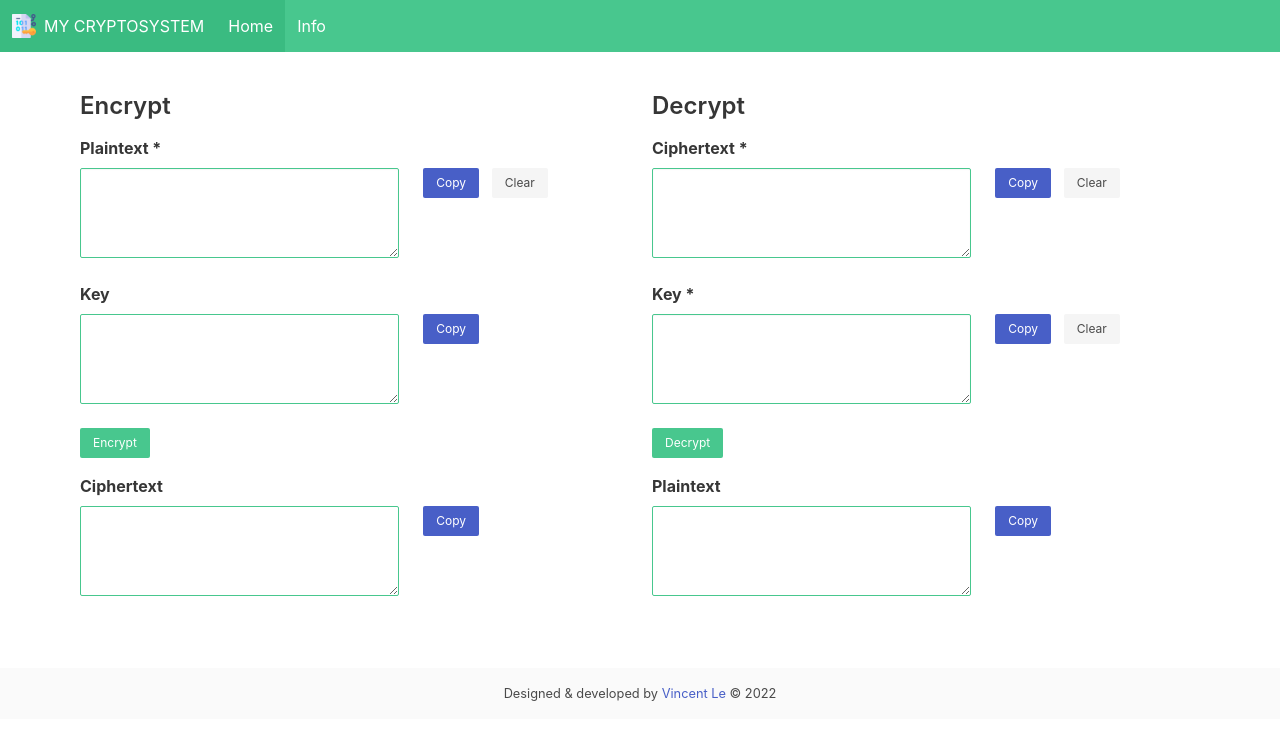
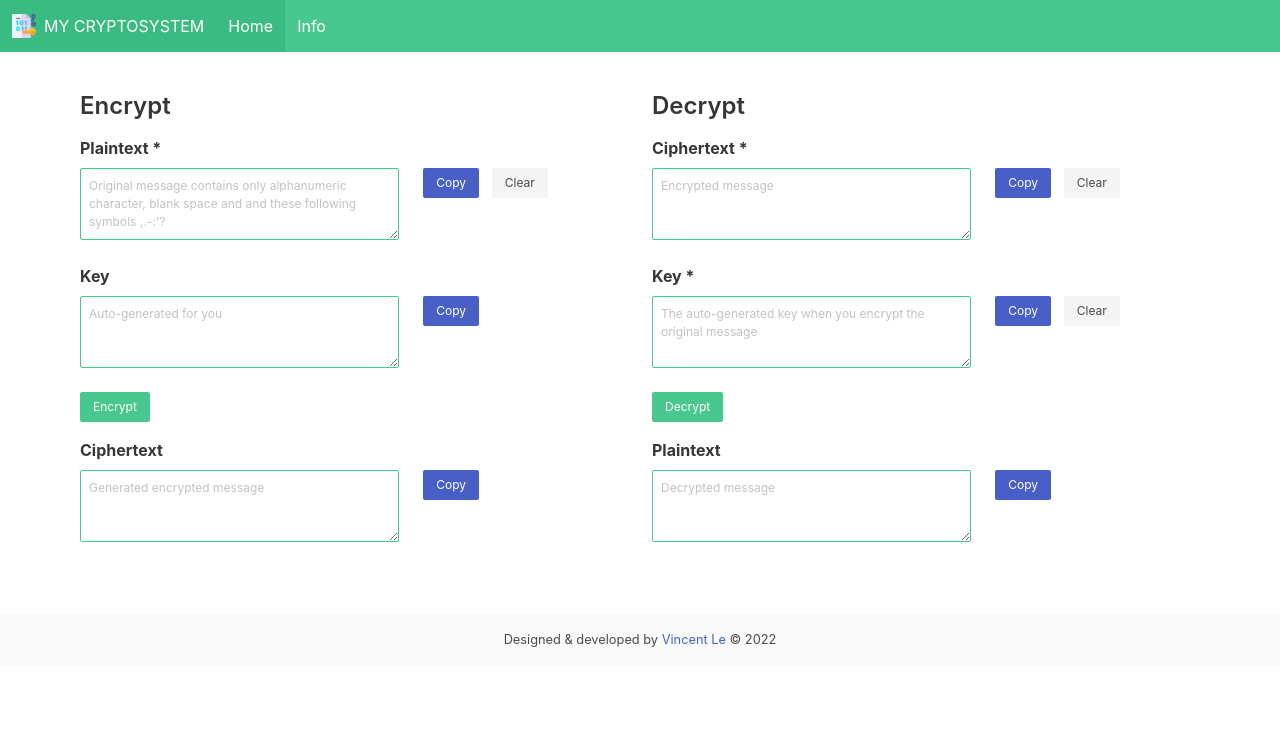
Before and after one commit to VincentLeV/my-cryptosystem-react-bulma, a React (Create React App) app: page / in a window 1280 px wide. Shown: the top 740 px of the page. Built offline with nearby package versions, Linux system fonts and the light colour scheme.

Commit message:
Improved UX, minor fixes

```diff
--- a/src/App.jsx
+++ b/src/App.jsx
@@ -23,7 +23,7 @@ const App = () => {
                             <DecryptForm />
                         </div>
                     ) : (
-                        <div className="section">
+                        <div className="section" style={{ minHeight: "77vh" }}>
                             <Info />
                         </div>
                     )
--- a/src/components/forms/DecryptForm.jsx
+++ b/src/components/forms/DecryptForm.jsx
@@ -18,6 +18,7 @@ const DecryptForm = () => {
       <TextAreaGroup
         id="cipherText"
         label="Ciphertext *"
+        placeholder="Encrypted message"
         value={cipherText}
         setValue={onCipherTextChange}
         onChange={(e) => onCipherTextChange(e.target.value)}
@@ -27,6 +28,7 @@ const DecryptForm = () => {
       <TextAreaGroup
         id="key"
         label="Key *"
+        placeholder="The auto-generated key when you encrypt the original message"
         value={key}
         setValue={onKeyChange}
         onChange={(e) => onKeyChange(e.target.value)}
@@ -45,6 +47,7 @@ const DecryptForm = () => {
       <TextAreaGroup
         id="plaintText"
         label="Plaintext"
+        placeholder="Decrypted message"
         value={plainText}
         readOnly
         showClearButton={false}
--- a/src/components/forms/EncryptForm.jsx
+++ b/src/components/forms/EncryptForm.jsx
@@ -18,6 +18,7 @@ const EncryptForm = () => {
       <TextAreaGroup
         id="plaintText"
         label="Plaintext *"
+        placeholder="Original message contains only alphanumeric character, blank space and and these following symbols ,.-:'?"
         required
         value={plainText}
         setValue={onPlainTextChange}
@@ -27,6 +28,7 @@ const EncryptForm = () => {
       <TextAreaGroup
         id="key"
         label="Key"
+        placeholder="Auto-generated for you"
         value={key}
         readOnly
         showClearButton={false}
@@ -44,6 +46,7 @@ const EncryptForm = () => {
       <TextAreaGroup
         id="cipherText"
         label="Ciphertext"
+        placeholder="Generated encrypted message"
         value={cipherText}
         readOnly
         showClearButton={false}
--- a/src/components/forms/TextArea.jsx
+++ b/src/components/forms/TextArea.jsx
@@ -7,7 +7,7 @@ const TextArea = ({ id, label, children, ...props }) => {
           className="textarea is-success is-small"
           type="textarea"
           id={id}
-          rows={4}
+          rows={3}
           {...props}
         >
           {children}
```
